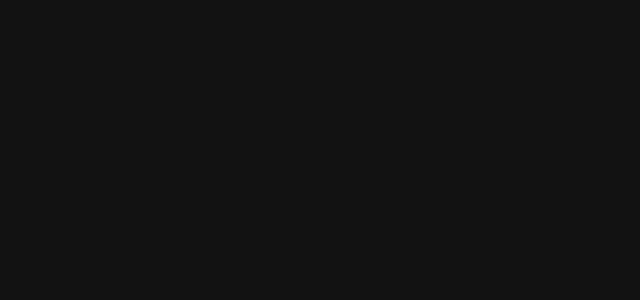
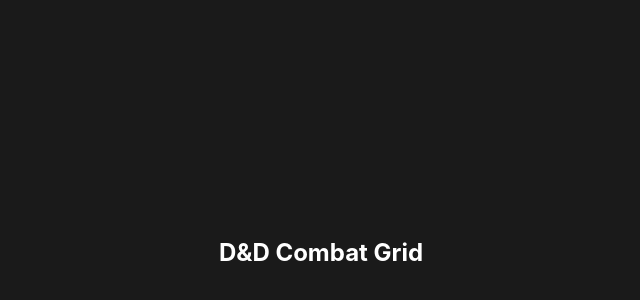
Before and after one commit to youngbread401/Updated-TT, a React (Vite) app: page / in a window 1280 px wide. Shown: the part 148-448 px from the top of the page, without its empty margins (319-959 px from the left). Built offline with nearby package versions, Linux system fonts and the light colour scheme; the HTML template or start-up script is replaced by a standard one.

Commit message:
fix: simplify App component for initial render

```diff
--- a/src/App.jsx
+++ b/src/App.jsx
@@ -1,40 +1,28 @@
-import React, { useState, useCallback, useEffect, useRef, memo, useMemo } from 'react';
-import {
-  StyleSheet,
-  View,
-  Text,
-  TouchableOpacity,
-  Pressable,
-  TextInput,
-  ScrollView,
-  Alert,
-  Modal,
-  KeyboardAvoidingView,
-  Platform,
-  SafeAreaView,
-  ActivityIndicator,
-  Keyboard,
-  Vibration,
-  Dimensions,
-  Image
-} from 'react-native';
-import {
-  ref,
-  onValue,
-  set,
-  get,
-  off,
-  update,
-  remove
-} from 'firebase/database';
-import { debounce } from 'lodash';
-import { database } from './firebase';
+import React, { useState } from 'react';
+import { StyleSheet, View, Text } from 'react-native';
 import { THEME } from './theme';
-import AoeControls from './components/AoeControls';
-import { AOE_TYPES, AOE_SIZES, calculateAffectedCells } from './aoeConstants';
 
 const App = () => {
-  // ... all your component code ...
+  return (
+    <View style={styles.container}>
+      <Text style={styles.text}>D&D Combat Grid</Text>
+    </View>
+  );
 };
 
+const styles = StyleSheet.create({
+  container: {
+    flex: 1,
+    backgroundColor: THEME.primary.main,
+    alignItems: 'center',
+    justifyContent: 'center',
+    minHeight: '100vh',
+  },
+  text: {
+    color: THEME.text.primary,
+    fontSize: 24,
+    fontWeight: 'bold',
+  }
+});
+
 export default App;
```
